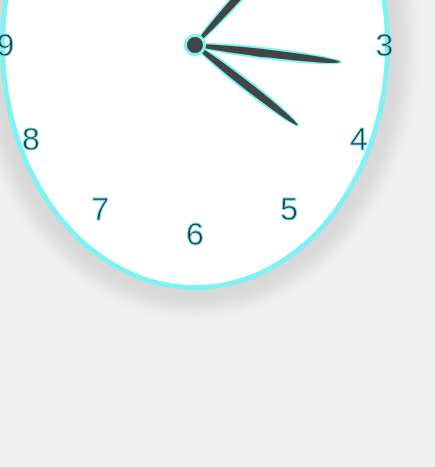
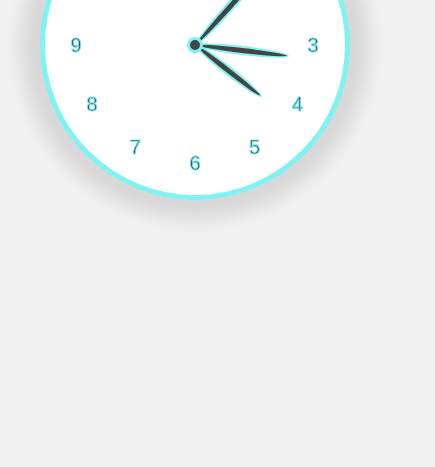
Before and after one commit to abdelrahmanSal/clock-js, a plain HTML site: page index.html in a window 390 px wide. Shown: the part 377-844 px from the top of the page, 435 px wide, since content can reach past the window. Drawn offline with Linux system fonts and the light colour scheme.

Commit message:
Add files via upload
add media query for 4 difference screen
(max-width: 300px) for small screen
 (min-width: 301px) and (max-width: 500px) for medium screen
(min-width: 501px) and (max-width: 700px) for large screen
(min-width: 701px) and (max-width: 1000px)   for xl screen

```diff
--- a/styles.css
+++ b/styles.css
@@ -115,3 +115,29 @@ body {
 .tw-six p {
   transform: rotate(0deg); /* No rotation needed */
 }
+/*media query for smaller screens*/
+@media screen and (max-width: 300px) {
+  html {
+    font-size: 7px;
+  }
+}
+
+/*media query for medium screens*/
+@media screen and (min-width: 301px) and (max-width: 500px) {
+  html {
+    font-size: 10px;
+  }
+}
+
+/*media query for large screens*/
+@media screen and (min-width: 501px) and (max-width: 700px) {
+  html {
+    font-size: 16px;
+  }
+}
+
+@media screen and (min-width: 701px) and (max-width: 1000px) {
+  html {
+    font-size: 22px;
+  }
+}
```
